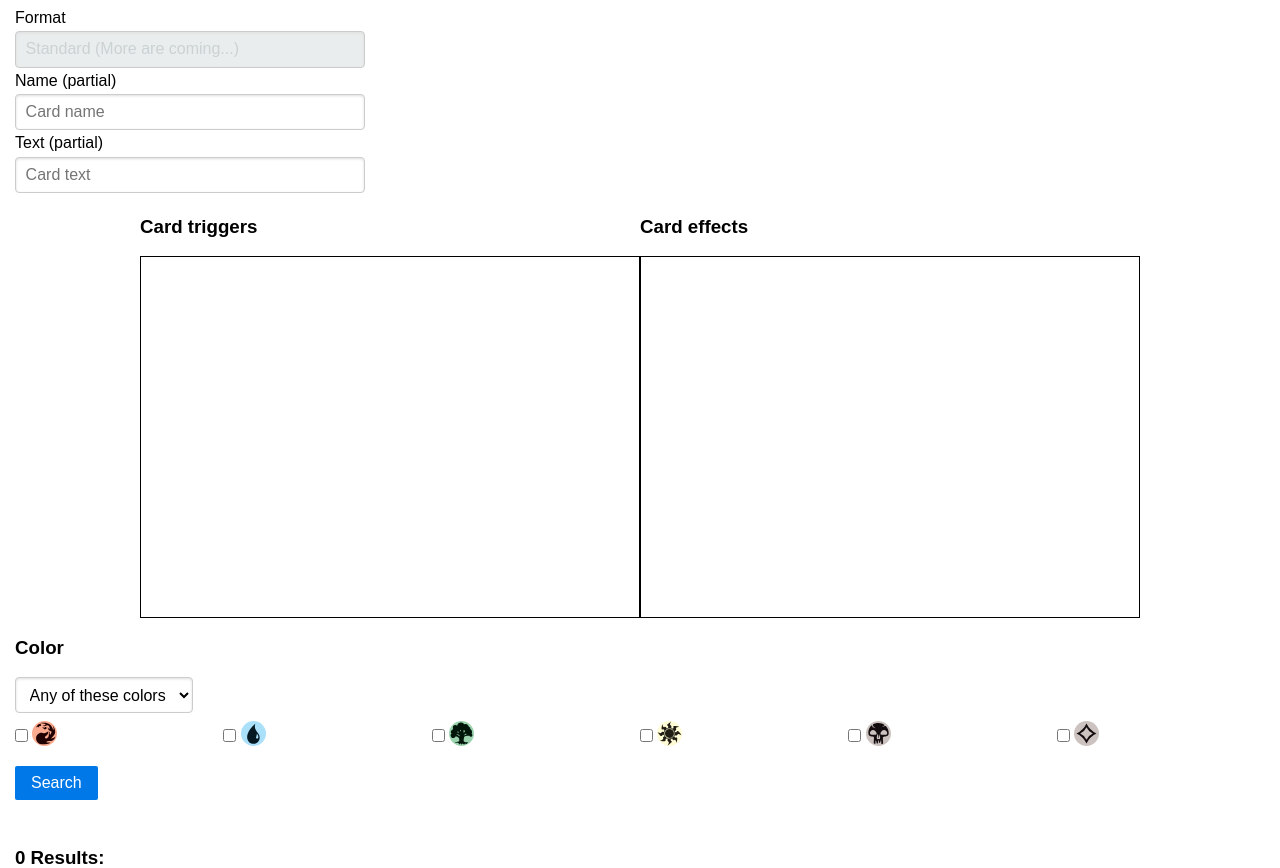
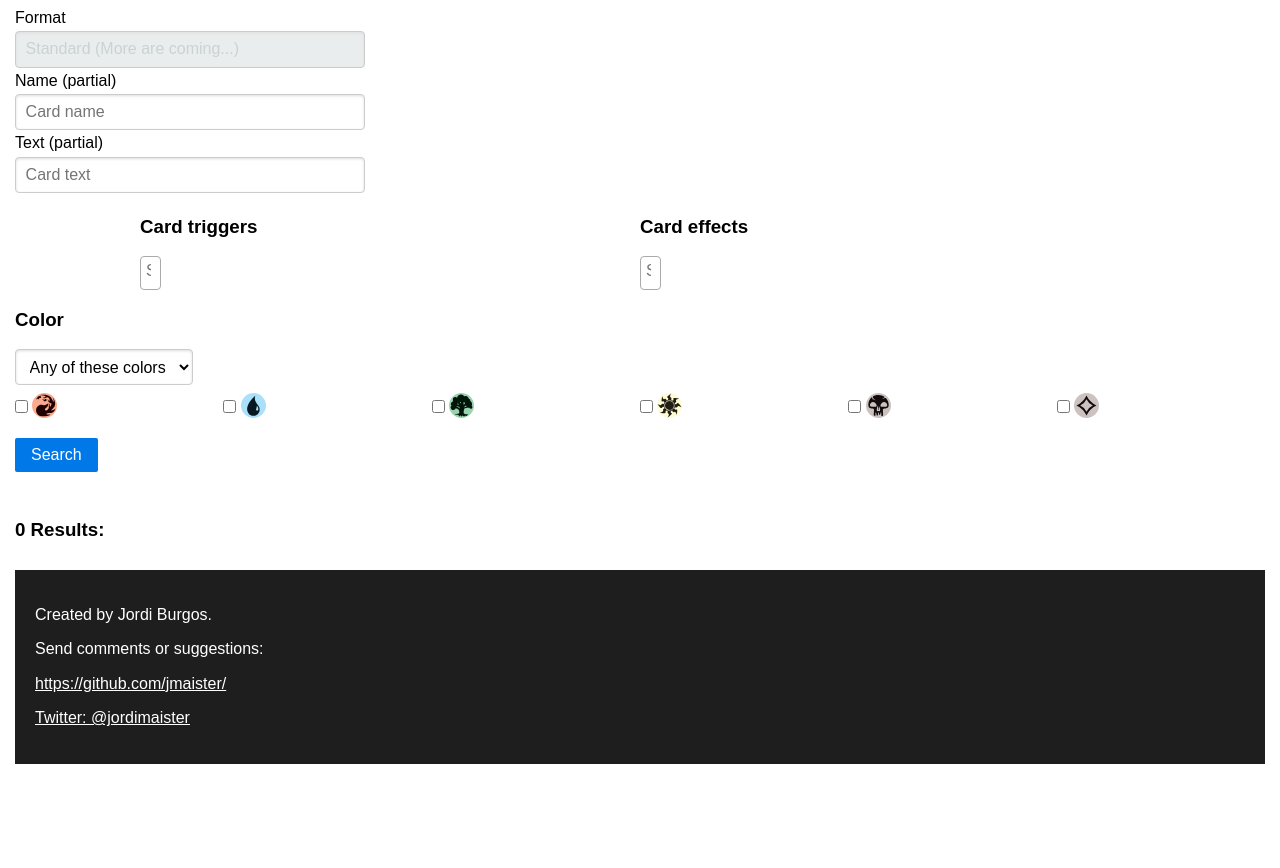
Before and after one commit to jmaister/magicserach, a Flask app: template templates/search.html in a window 1280 px wide. Shown: the part 128-996 px from the top of the page. After the commit the page ends 892 px from the top, so only its background shows below. Run offline with Flask 2, Linux system fonts and the light colour scheme; the template is opened without the code that fills it, so the values that code supplies are empty; some libraries are stand-ins or nearby versions.

Commit message:
Improve selects.

```diff
--- a/templates/base.html
+++ b/templates/base.html
@@ -16,6 +16,8 @@
 <!--<![endif]-->
 
     <link rel="stylesheet" href="/css/main.css">
+    {% block head %}
+    {% endblock %}
 </head>
 <body>
     <h1>Magic Deep Search <sup class="beta">beta</sup></h1>
--- a/templates/search.html
+++ b/templates/search.html
@@ -1,4 +1,11 @@
 {% extends "base.html" %}
+
+{% block head%}
+<!--script src="https://code.jquery.com/jquery-3.4.1.min.js"></script-->
+<script src="https://code.jquery.com/jquery-3.4.1.slim.min.js"></script>
+<link href="https://cdn.jsdelivr.net/npm/select2@4.0.13/dist/css/select2.min.css" rel="stylesheet" />
+<script src="https://cdn.jsdelivr.net/npm/select2@4.0.13/dist/js/select2.min.js"></script>
+{% endblock%}
 
 {% block content %}
     <h2>Search</h2>
@@ -16,23 +23,19 @@
         <div class="pure-g card_tag_box">
           <div class="pure-u-1-1 pure-u-md-1-2">
             <h3>Card triggers</h3>
-            <div class="scroll">
+            <select id="s_trigger" name="trigger" multiple="multiple">
               {% for tr in data.triggers|sort %}
-              <label for="id_tr_{{tr}}">
-                <input id="id_tr_{{tr}}" type="checkbox" name="trigger" value="{{tr}}" {% if tr in request.args.getlist('trigger') %} checked="true"{% endif %}>{{tr}}</option>
-              </label>
+                <option value="{{tr}}" {% if tr in request.args.getlist('trigger') %} selected="selected"{% endif %}>{{tr}}</option>
               {% endfor %}
-            </div>
+            </select>
           </div>
           <div class="pure-u-1-1 pure-u-md-1-2">
             <h3>Card effects</h3>
-            <div class="scroll">
+            <select id="s_effect" name="effect" multiple="multiple">
               {% for tr in data.effects|sort %}
-              <label for="id_ef_{{tr}}" class="pure-checkbox">
-                <input id="id_ef_{{tr}}" type="checkbox" name="effect" value="{{tr}}" {% if tr in request.args.getlist('effect') %} checked="true"{% endif %}>{{tr}}</option>
-              </label>
+                <option value="{{tr}}" {% if tr in request.args.getlist('effect') %} selected="selected"{% endif %}>{{tr}}</option>
               {% endfor %}
-            </div>
+            </select>
           </div>
         </div>
 
@@ -98,4 +101,19 @@
     </div>
     {% endfor%}
 
+
+    <script>
+      $(document).ready(function() {
+        $('#s_trigger').select2({
+          closeOnSelect: false,
+          multiple: true,
+          placeholder: "Select card trigger/s"
+        });
+        $('#s_effect').select2({
+          closeOnSelect: false,
+          multiple: true,
+          placeholder: "Select card effect/s"
+        });
+      });
+    </script>
 {% endblock %}
```
